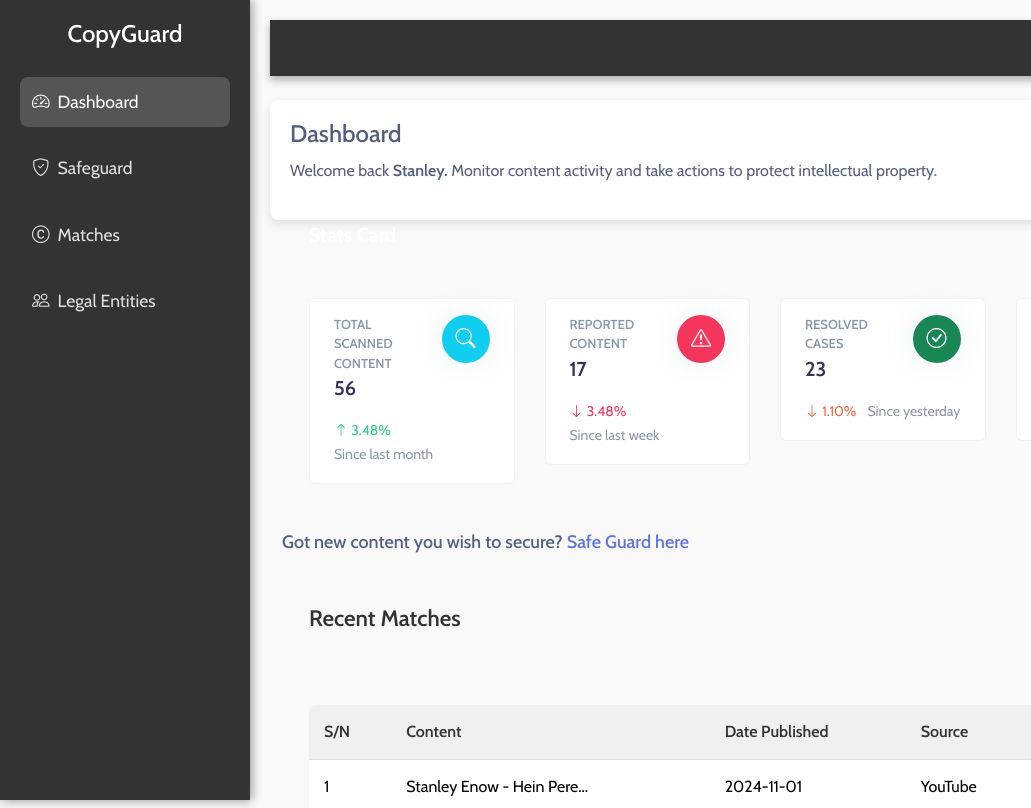
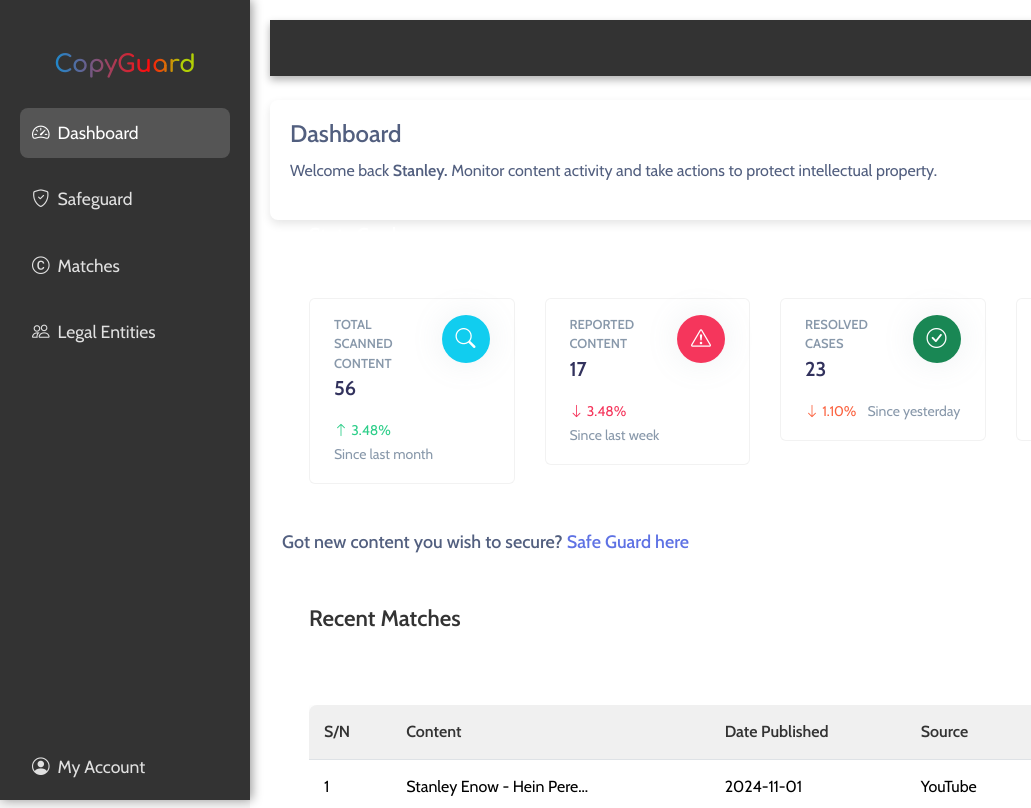
Before and after one commit to Serge-NSN/copy-check, a plain HTML site: page index.html in a window 1280 px wide. Shown: the top 808 px of the page, 0-1031 px from the left. Drawn offline with nearby package versions, Linux system fonts and the light colour scheme.

Commit message:
final touches

```diff
--- a/assets/custom.css
+++ b/assets/custom.css
@@ -1,5 +1,5 @@
 @import url('https://fonts.googleapis.com/css2?family=Cabin:wght@400;500;600&display=swap');
-
+@import url('https://fonts.googleapis.com/css2?family=Comfortaa:wght@300..700&display=swap');
 
 :root {
     --blue: #5e72e4;
@@ -58,6 +58,21 @@
     display: block;
   }
 
+.logo-color{
+    font-family: "Comfortaa", sans-serif;
+  font-optical-sizing: auto;
+  background: #1C8ACF !important;
+background: linear-gradient(to right, #1C8ACF 0%, #FF0B0B 67%, #B1CF05 90%) !important;
+-webkit-background-clip: text !important;
+-webkit-text-fill-color: transparent !important;
+font-family: "Comfortaa", sans-serif !important;
+  font-optical-sizing: auto !important;
+  font-weight: 700 !important;
+}
+
+    .sidebar{
+        padding-top: 50px !important;
+    }
   body {
     font-family: 'Quicksand', sans-serif;
     font-size: 1rem;
@@ -67,6 +82,7 @@
     text-align: left;
     color: #525f7f;
     background-color: #f8f9fe;
+    padding: 0px !important;
   }
 
   [tabindex='-1']:focus {
@@ -103,6 +119,7 @@
     text-decoration: none;
     color: #233dd2;
   }
+
 
   a:not([href]):not([tabindex]) {
     text-decoration: none;
@@ -608,7 +625,7 @@
   .main-content {
     position: relative;
     padding-top: 0px;
-    background-color: #f9f9f9 !important;
+    background-color: #f9f9f9 !;
   }
 
   @media (min-width: 768px) {
@@ -653,7 +670,7 @@
     font-size: 1.25rem;
   }
 
-  /* @media (min-width: 768px) {
+  @media (min-width: 768px) {
     @keyframes show-navbar-dropdown {
       0% {
         transition: visibility .25s, opacity .25s, transform .25s;
@@ -675,8 +692,8 @@
       }
     }
   }
-   */
-  /* @keyframes show-navbar-collapse {
+
+  @keyframes show-navbar-collapse {
     0% {
       transform: scale(.95);
       transform-origin: 100% 0;
@@ -687,8 +704,8 @@
       opacity: 1;
     }
   }
-   */
-  /* @keyframes hide-navbar-collapse {
+
+  @keyframes hide-navbar-collapse {
     from {
       transform: scale(1);
       transform-origin: 100% 0;
@@ -699,7 +716,7 @@
       opacity: 0;
     }
   }
-   */
+
   p {
     font-size: 1rem;
     font-weight: 300;
--- a/index.html
+++ b/index.html
@@ -3,7 +3,7 @@
 <head>
   <meta charset="UTF-8">
   <meta name="viewport" content="width=device-width, initial-scale=1.0">
-  <title>CopyGuard</title>
+  <title>COPYGUARD</title>
   <link href="https://cdn.jsdelivr.net/npm/bootstrap@5.3.0-alpha1/dist/css/bootstrap.min.css" rel="stylesheet">
   <link href="https://cdn.jsdelivr.net/npm/bootstrap-icons/font/bootstrap-icons.css" rel="stylesheet">
   <link href="https://fonts.googleapis.com/css2?family=Quicksand:wght@300;400;500&display=swap" rel="stylesheet">
@@ -18,13 +18,22 @@
       background: #f5f5f5;
     }
 
+    .logo-color{
+        background: #1C8ACF !important;
+background: linear-gradient(to right, #1C8ACF 0%, #FF0B0B 67%, #B1CF05 90%) !important;
+-webkit-background-clip: text !important;
+-webkit-text-fill-color: transparent !important;
+font-family: "Comfortaa", sans-serif;
+  font-optical-sizing: auto;
+  font-weight: 700 !important;
+    }
     /* Sidebar Styling */
     .sidebar {
       background-color: #333;
       color: #e0e0e0;
       width: 250px;
       height: 100vh;
-      padding-top: 20px;
+      padding-top: 40px;
       position: fixed;
       box-shadow: 2px 0px 10px rgba(0, 0, 0, 0.4);
       transition: transform 0.3s ease;
@@ -155,7 +164,7 @@
 
   <!-- Sidebar -->
   <div class="sidebar d-flex flex-column">
-    <h4>CopyGuard</h4>
+    <h4><span class="logo-color">CopyGuard</span></h4>
     <ul class="nav flex-column">
       <li class="nav-item">
         <a class="nav-link active" href="index.html" ><i class="bi bi-speedometer2 me-2"></i>Dashboard</a>
@@ -170,6 +179,12 @@
         <a class="nav-link" href="pages/lawdirectory.html" ><i class="bi bi-people me-2"></i>Legal Entities</a>
       </li>
     </ul>
+
+    <ul class="nav flex-column mt-auto">
+        <li class="nav-item">
+          <a class="nav-link" href="pages/myaccount.html"><i class="bi bi-person-circle me-2"></i>My Account</a>
+        </li>
+      </ul>
   </div>
 
   <!-- Main Content Area -->
```
Also changed, not shown: pages/lawdirectory.html (+8 -3 lines), pages/matchdetail.html (+7 -2 lines), pages/matches.html (+9 -2 lines), pages/safeguard.html (+9 -3 lines).
